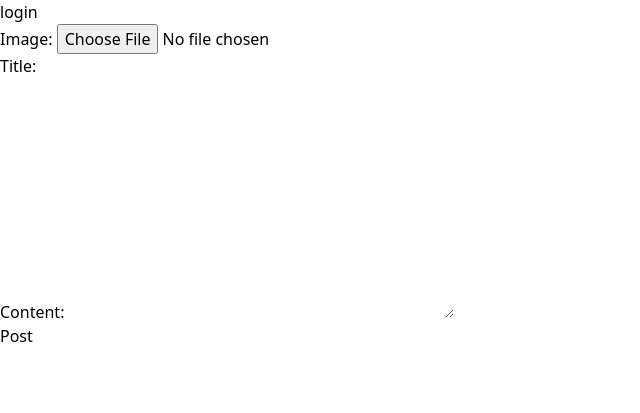
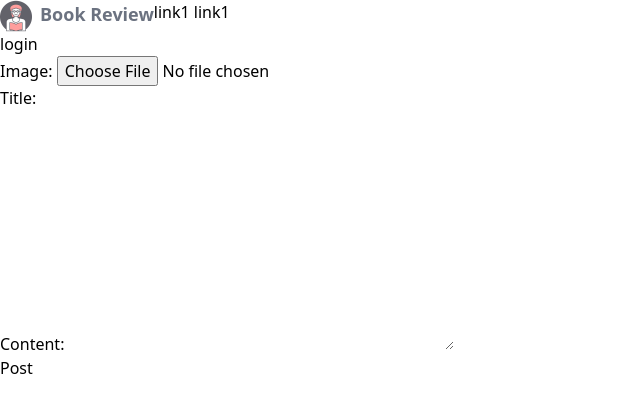
Before and after one commit to ali-nobariasl/SocialMedia, a Django app: page /posts/create/ in a window 1280 px wide. Shown: the top 413 px of the page, without its empty margins (0-640 px from the left). Run offline with Django 5.2, Linux system fonts and the light colour scheme; style sheets or scripts are compiled from the project's sources.

Commit message:
adding elements

```diff
--- a/socialproject/users/templates/users/base.html
+++ b/socialproject/users/templates/users/base.html
@@ -1,17 +1,31 @@
 {% load static %}
 <html>
     <head>
-        <link rel="stylesheet" href="{% static 'users/static/user/style.css' %}">
+        <link rel="stylesheet" href="{% static 'user/style.css' %}">
     </head>
     <body>
+        <nav >
+            <div class="flex">
+                <!-- website logo -->
+                <div >
+                    <a href="" class="flex">
+                        <img class="h-8 w-8 mr-2" src="{% static 'user/images/booklogo.png' %}">
+                        <span class="font-semibold text-lg text-gray-500">Book Review</span>
+                    </a>
+                </div>
+                <!--website items -->
+                <div >
+                    <a class= >link1 </a>
+                    <a >link1 </a>
+                </div>
+            </div>
+        </nav>
         {% if request.user.is_authenticated %}
             <a href="{% url 'user_logout' %}"> logout</a>
         {% else %}
             <a href="{% url 'user_login' %}"> login</a>
         {% endif %}
-        <nav class="navbar navbar-default navbar-fixed-top navbar">
 
-        </nav>
 
         {% block content %}
 
--- a/socialproject/users/templates/users/index.html
+++ b/socialproject/users/templates/users/index.html
@@ -5,7 +5,7 @@
 
     <h3> This is index</h3>
     {% for post in post_model %}
-        <div>
+        <div >
             title: {{post.title}}  <br>
             user name: {{post.user}} <br>
             content: {{ post.content}} <br>
```
Also changed, not shown: readme.txt, socialproject/db.sqlite3, socialproject/media/posts/24/04/03/default_qjl41wy.png (added), socialproject/users/static/user/images/booklogo.png (added).
